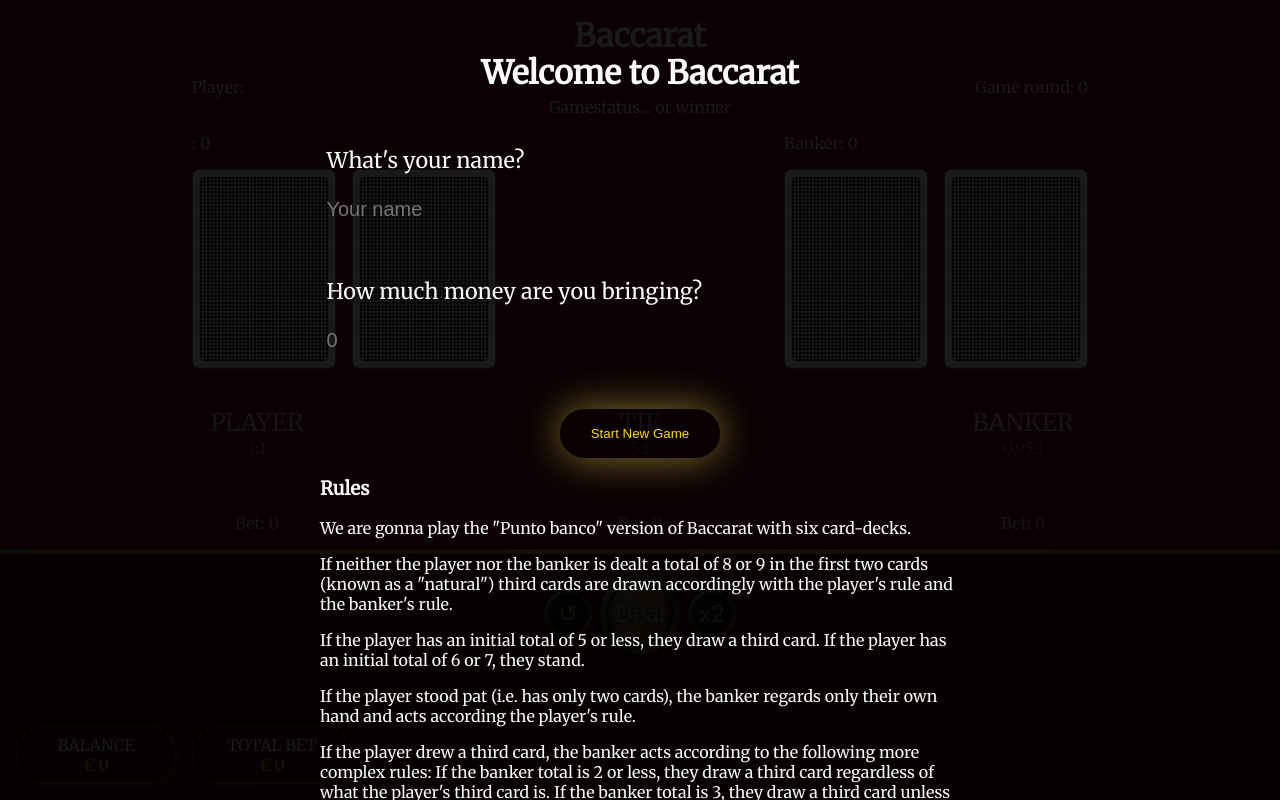
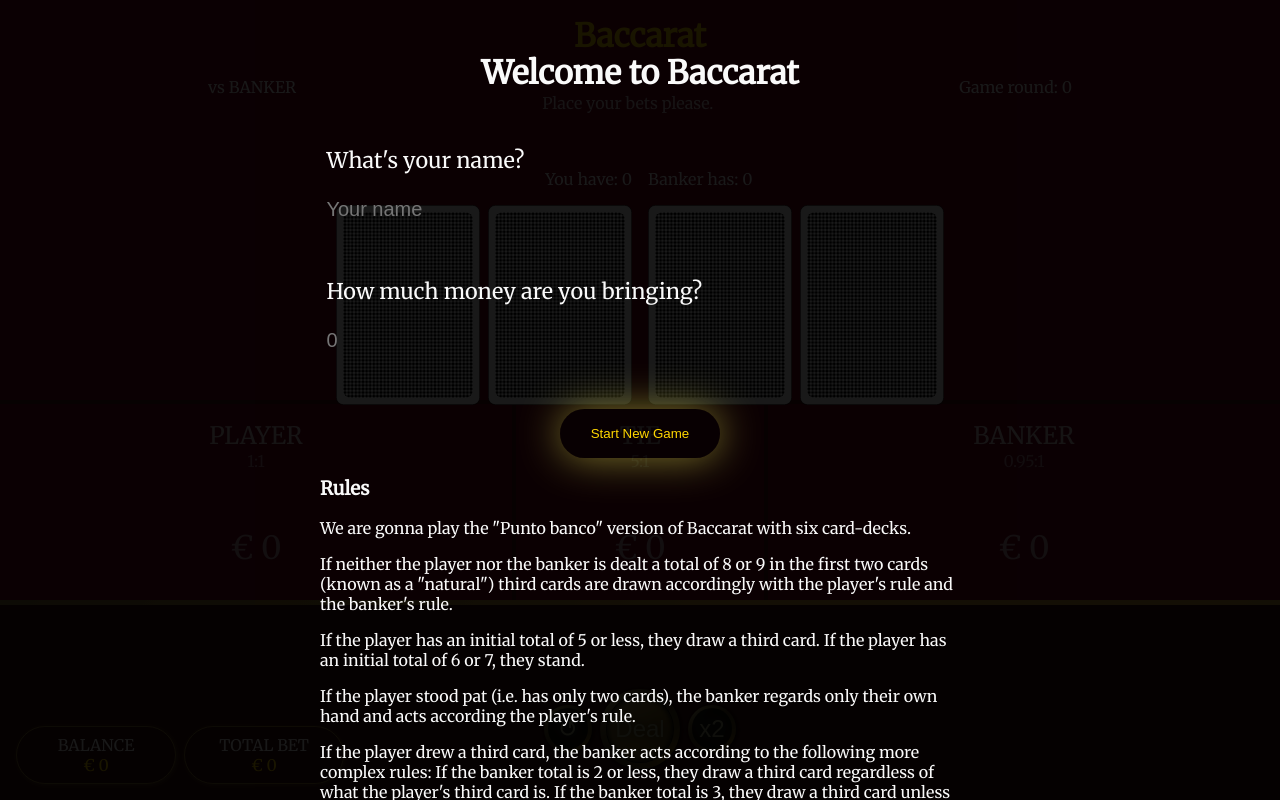
Before and after one commit to Ewelina92/Baccarat, a React (Create React App) app: page / in a window 1280 px wide. Built offline with nearby package versions, Linux system fonts and the light colour scheme.

Commit message:
add css grid

```diff
--- a/src/components/betting-chips/BettingChips.module.scss
+++ b/src/components/betting-chips/BettingChips.module.scss
@@ -1,8 +1,12 @@
 .chips {
   display: flex;
+  flex-wrap: wrap;
   justify-content: center;
+  align-content: center;
   gap: 0.8rem;
   padding: 0.2rem 1rem 1rem 1rem;
+  grid-row: 2 / 2;
+  grid-column: 1 / span 3;
 
   border: 10px solid;
   border-image-slice: 1;
--- a/src/components/betting-chips/BettingControls.module.scss
+++ b/src/components/betting-chips/BettingControls.module.scss
@@ -2,6 +2,8 @@
   width: 100%;
   display: flex;
   background-color: var(--bg-red);
+  grid-row: 1 / 1;
+  grid-column: 1 / span 3;
 
   .player,
   .tie,
@@ -12,10 +14,15 @@
     flex-wrap: wrap;
     justify-content: space-between;
     align-content: center;
-    height: 10rem;
-    border: 2px solid rgb(70, 16, 18);
+    height: 100%;
+    border: 4px solid rgb(70, 16, 18);
     border-bottom: none;
     color: var(--betting-font-color);
+
+    > p {
+      font-size: 2rem;
+      color: rgba(250, 250, 250, 0.6);
+    }
   }
 
   .fieldInfo {
@@ -36,7 +43,7 @@
 
   .player {
     flex-basis: 40%;
-    border-width: 2px 0 2px 2px;
+    border-width: 4px 0 0 0;
   }
 
   .tie {
@@ -45,7 +52,7 @@
 
   .banker {
     flex-basis: 40%;
-    border-width: 2px 2px 2px 0;
+    border-width: 4px 0 0 0;
   }
 }
 
@@ -56,6 +63,8 @@
   align-items: baseline;
   justify-content: center;
   gap: 0.5rem;
+  grid-row: 3 / 3;
+  grid-column: 1 / span 3;
 }
 
 .small {
--- a/src/components/betting-chips/BettingControls.tsx
+++ b/src/components/betting-chips/BettingControls.tsx
@@ -94,14 +94,14 @@ export const BettingControls = observer(() => {
             <p className={styles.name}>PLAYER</p>
             <p className={styles.stake}>1:1</p>
           </div>
-          <p className={styles.bet}>Bet: {game.playerBet}</p>
+          <p className={styles.bet}>&euro; {game.playerBet}</p>
         </div>
         <div className={styles.tie} onDragOver={allowDrop} onDrop={betOnTheTie}>
           <div className={styles.fieldInfo}>
             <p className={styles.name}>TIE</p>
             <p className={styles.stake}>5:1</p>
           </div>
-          <p>Bet: {game.tieBet}</p>
+          <p>&euro; {game.tieBet}</p>
         </div>
         <div
           className={styles.banker}
@@ -112,7 +112,7 @@ export const BettingControls = observer(() => {
             <p className={styles.name}>BANKER</p>
             <p className={styles.stake}>0.95:1</p>
           </div>
-          <p>Bet: {game.bankerBet}</p>
+          <p>&euro; {game.bankerBet}</p>
         </div>
       </div>
       <BettingChips />
--- a/src/components/game/GameField.module.scss
+++ b/src/components/game/GameField.module.scss
@@ -1,21 +1,103 @@
+.winnerC {
+  position: absolute;
+  left: 0;
+  right: 0;
+  top: 0;
+  bottom: 0;
+  display: flex;
+  justify-content: center;
+  align-items: center;
+  perspective: 500px;
+  z-index: 100;
+
+  font-size: 6rem;
+  font-weight: 900;
+  letter-spacing: 0.4rem;
+  color: var(--yellow);
+  background-color: rgba(0, 0, 0, 0.4);
+}
+
+.winner {
+  text-align: center;
+  -webkit-animation: tracking-in-contract-bck 2s
+    cubic-bezier(0.215, 0.61, 0.355, 1) both;
+  animation: tracking-in-contract-bck 2s cubic-bezier(0.215, 0.61, 0.355, 1)
+    both;
+}
+
+/* ----------------------------------------------
+ * Generated by Animista on 2023-4-15 17:9:39
+ * Licensed under FreeBSD License.
+ * See http://animista.net/license for more info.
+ * w: http://animista.net, t: @cssanimista
+ * ---------------------------------------------- */
+
+/**
+ * ----------------------------------------
+ * animation tracking-in-contract-bck
+ * ----------------------------------------
+ */
+@-webkit-keyframes tracking-in-contract-bck {
+  0% {
+    letter-spacing: 1em;
+    -webkit-transform: translateZ(600px);
+    transform: translateZ(600px);
+    opacity: 0;
+  }
+  40% {
+    opacity: 0.6;
+  }
+  100% {
+    -webkit-transform: translateZ(0);
+    transform: translateZ(0);
+    opacity: 1;
+  }
+}
+@keyframes tracking-in-contract-bck {
+  0% {
+    letter-spacing: 1em;
+    -webkit-transform: translateZ(600px);
+    transform: translateZ(600px);
+    opacity: 0;
+  }
+  40% {
+    opacity: 0.6;
+  }
+  100% {
+    -webkit-transform: translateZ(0);
+    transform: translateZ(0);
+    opacity: 1;
+  }
+}
+
 .gamefield {
   width: 100%;
-  height: 80vh;
+  height: 100vh;
+  display: grid;
+  grid-template-rows: 50% 50%;
 
-  .seventy {
+  .top {
+    display: grid;
+    grid-template-rows: 0.5fr 0.5fr 2fr;
+    grid-template-columns: 1fr 1fr;
     width: 70%;
     margin: 0 auto;
-  }
 
     h1 {
+      grid-row: 1 / 1;
+      grid-column: 1 / span 2;
       text-align: center;
       margin-top: 0;
       padding-top: 1rem;
+      color: var(--yellow);
     }
 
     .info {
+      grid-row: 2 / 2;
+      grid-column: 1 / span 2;
       display: flex;
       justify-content: space-between;
+      padding: 0 1rem;
 
       p {
         margin: 0;
@@ -23,17 +105,72 @@
     }
 
     .status {
-    text-align: center;
-    margin-top: 0;
+      align-self: center;
+      // text-align: center;
+      padding: 1rem 1rem 2rem 1rem;
+      color: rgba(250, 250, 250, 0.8);
+    }
+
+    .playerField {
+      grid-row: 3 / 3;
+      grid-column: 1 / 1;
+      padding: 0.5rem;
+      text-align: end;
+
+      p {
+        margin: 1rem 0;
+      }
+
+      .cards {
+        display: flex;
+        flex-direction: row-reverse;
+        justify-content: flex-start;
+        gap: 0.5rem;
+
+        :nth-child(3) {
+          transform: rotate(90deg);
+          margin-right: 1.6rem;
+        }
+      }
+    }
+
+    .bankerField {
+      grid-row: 3 / 3;
+      grid-column: 2 / 2;
+      padding: 0.5rem;
+
+      p {
+        margin: 1rem 0;
+      }
+
+      .cards {
+        display: flex;
+        justify-content: flex-start;
+        gap: 0.5rem;
+
+        :nth-child(3) {
+          transform: rotate(90deg);
+          margin-left: 1.6rem;
+        }
+      }
+    }
+  }
+
+  .bottomField {
+    display: grid;
+    grid-template-rows: 50% 0.8fr 1fr;
+    grid-template-columns: 1fr 1fr 1fr;
+    background-color: var(--bg-brown);
   }
 
   .bottom {
-    position: absolute;
-    bottom: 0;
+    grid-row: 3 / span 2;
+    grid-column: 1 / 1;
     padding: 1rem;
     display: flex;
     justify-content: flex-start;
-    gap: 1rem;
+    align-self: flex-end;
+    gap: 0.5rem;
 
     .totalInfo {
       display: flex;
@@ -55,18 +192,3 @@
     }
   }
 }
-
-.players {
-  display: flex;
-  justify-content: space-between;
-}
-
-.cards {
-  display: flex;
-  gap: 1rem;
-  margin-top: 1rem;
-}
-
-.red {
-  background-color: var(--bg-red);
-}
--- a/src/components/game/GameField.tsx
+++ b/src/components/game/GameField.tsx
@@ -19,18 +19,28 @@ export const GameField = observer(() => {
   };
 
   return (
+    <>
+      {game.winner && (
+        <div className={styles.winnerC}>
+          <span className={styles.winner}>{game.winner}</span>
+        </div>
+      )}
       <div className={styles.gamefield}>
-      <div className={styles.red}>
-        <div className={styles.seventy}>
+        <div className={styles.top}>
           <h1>Baccarat</h1>
           <div className={styles.info}>
-            <p>Player: {player.playerName.toLocaleUpperCase()}</p>
+            <p>{player.playerName.toLocaleUpperCase()} vs BANKER</p>
+            <p className={styles.status}>
+              {game.gameStage === GameStage.InitialBet ? (
+                <p>Place your bets please.</p>
+              ) : (
+                <p>Playing...</p>
+              )}{" "}
+            </p>
             <p>Game round: {game.gameRound}</p>
           </div>
-          <p className={styles.status}>Gamestatus... or winner {game.winner}</p>
-          <div className={styles.players}>
           <div className={styles.playerField}>
-              {player.playerName}: {baccarat.playerPoints} <br />
+            <p>You have: {baccarat.playerPoints}</p>
             <div className={styles.cards}>
               <Card
                 card={
@@ -51,9 +61,8 @@ export const GameField = observer(() => {
               )}
             </div>
           </div>
-            <div className={styles.playerField}>
-              Banker: {baccarat.bankerPoints}
-              <br />
+          <div className={styles.bankerField}>
+            <p>Banker has: {baccarat.bankerPoints}</p>
             <div className={styles.cards}>
               <Card
                 card={
@@ -75,10 +84,7 @@ export const GameField = observer(() => {
             </div>
           </div>
         </div>
-          <br />
-        </div>
-      </div>
-
+        <div className={styles.bottomField}>
           <BettingControls />
           <div className={styles.bottom}>
             <div className={styles.totalInfo}>
@@ -91,5 +97,7 @@ export const GameField = observer(() => {
             </div>
           </div>
         </div>
+      </div>
+    </>
   );
 });
--- a/src/index.scss
+++ b/src/index.scss
@@ -2,6 +2,7 @@
 
 :root {
   --bg-red: #6d011c;
+  --bg-brown: rgb(53, 11, 11);
   --font-color: #fafafa;
   --betting-font-color: rgba(250, 250, 250, 0.8);
   --yellow: #ffd700;
@@ -25,7 +26,7 @@ body {
 
 html {
   height: 100vh;
-  background-color: rgb(53, 11, 11);
+  background-color: var(--bg-red);
   color: var(--font-color);
   font-family: var(--main-font);
 }
--- a/src/stores/mainStore.ts
+++ b/src/stores/mainStore.ts
@@ -143,7 +143,7 @@ export class MainStore {
         this.betweenRoundsReset();
       }
       this.game.setGameStage(GameStage.InitialBet);
-    }, 4000);
+    }, 6000);
   }
 
   handleThirdCard(receiver: "player" | "banker") {
```
Lines whose indentation alone changed are shown as unchanged.
